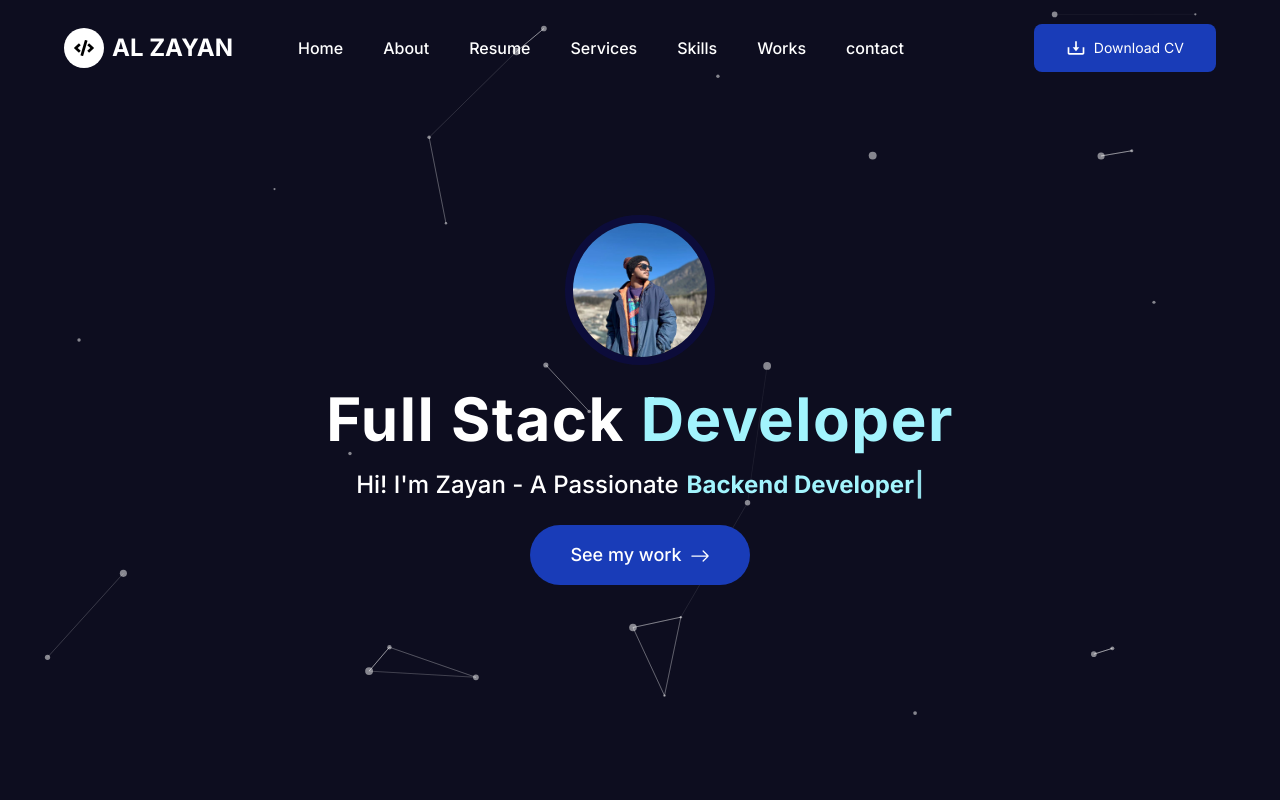
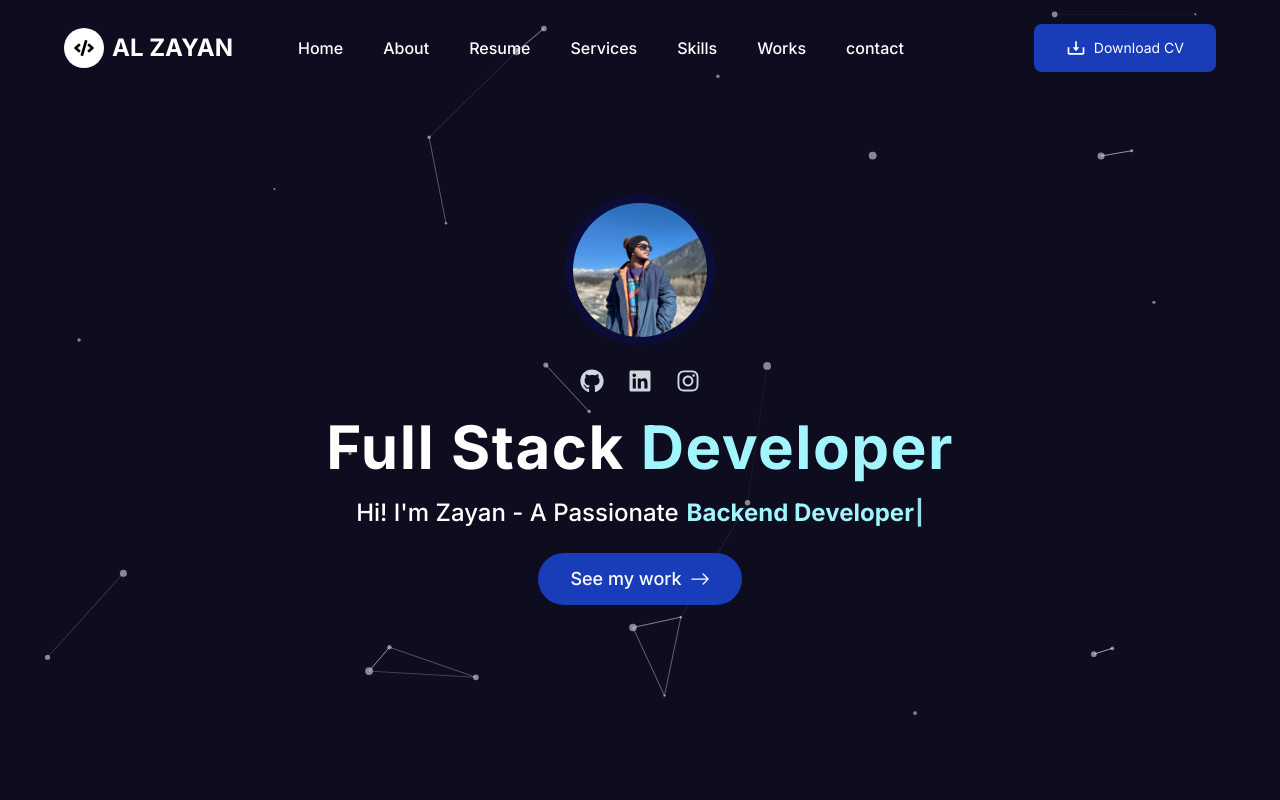
Before and after one commit to zayaaan-al/MyPortfolio, a Next.js app: page / in a window 1280 px wide. Shown: the top 800 px of the page. Built offline with nearby package versions, Linux system fonts and the light colour scheme.

Commit message:
icons added in hero section

```diff
--- a/app/components/Home/Hero/Hero.tsx
+++ b/app/components/Home/Hero/Hero.tsx
@@ -1,52 +1,92 @@
 "use client";
-import Image from 'next/image';
-import React from 'react';
-import { BsArrowRight } from 'react-icons/bs';
-import Typewriter from 'typewriter-effect';
-import ParticlesHero from './PartcleBackground';
-
+import Image from "next/image";
+import React from "react";
+import { BsArrowRight } from "react-icons/bs";
+import { FaGithub, FaInstagram, FaLinkedin } from "react-icons/fa";
+import Typewriter from "typewriter-effect";
+import ParticlesHero from "./PartcleBackground";
 
 const Hero = () => {
-  return  <div className=' relative h-screen flex items-center justify-center text-white overflow-hidden flex-col'>
+  return (
+    <div className="relative h-screen flex items-center justify-center text-white overflow-hidden flex-col">
+      <ParticlesHero />
 
-         <ParticlesHero />
-    <div className=' relative z-10 flex flex-col items-center'>
+      {/* Main Hero Content */}
+      <div className="relative z-10 flex flex-col items-center text-center px-4">
+        {/* Profile Image */}
         <Image
           src="/images/zayan.jpg"
-      alt='heroimage'
+          alt="heroimage"
           width={150}
           height={150}
-      className='rounded-full border-8  border-[#0c0c48aa]'/>
-      <h1 className=' text-2xl sm:text-4xl md:text-5xl lg:text-6xl mt-6 text-center font-bold tracking-wide'>
-        Full Stack
-        <span className=' text-cyan-200'> Developer</span>
+          className="rounded-full border-8 border-[#0c0c48aa]"
+        />
+
+        {/* Social Icons (horizontal row under image) */}
+        <div className="mt-6 flex flex-row items-center gap-6">
+          <a
+            href="https://github.com/zayaaan-al"
+            target="_blank"
+            rel="noopener noreferrer"
+            className="text-gray-300 hover:text-cyan-400 transition-colors duration-300 text-2xl"
+          >
+            <FaGithub />
+          </a>
+          <a
+            href="https://www.linkedin.com/in/zayaaan-al/"
+            target="_blank"
+            rel="noopener noreferrer"
+            className="text-gray-300 hover:text-cyan-400 transition-colors duration-300 text-2xl"
+          >
+            <FaLinkedin />
+          </a>
+          <a
+            href="https://www.instagram.com/zayaaan.al/"
+            target="_blank"
+            rel="noopener noreferrer"
+            className="text-gray-300 hover:text-cyan-400 transition-colors duration-300 text-2xl"
+          >
+            <FaInstagram />
+          </a>
+        </div>
+
+        {/* Heading */}
+        <h1 className="text-2xl sm:text-4xl md:text-5xl lg:text-6xl mt-6 font-bold tracking-wide">
+          Full Stack <span className="text-cyan-200">Developer</span>
         </h1>
-        <h2 className=' mt-5 text-sm px-2 text-center sm:text-2xl font-medium flex items-center'>
+
+        {/* Typewriter Text */}
+        <h2 className="mt-5 text-sm sm:text-lg md:text-2xl font-medium flex flex-wrap justify-center">
           Hi! I'm Zayan - A Passionate
-          <span className='text-cyan-200 font-bold'>
-            <Typewriter options={{
-              strings:[
-                ' Frontend Developer',
-                ' Backend Developer',
-                ' Web Developer'
+          <span className="text-cyan-200 font-bold">
+            <Typewriter
+              options={{
+                strings: [
+                  " Frontend Developer",
+                  " Backend Developer",
+                  " Web Developer",
                 ],
-              autoStart:true,
-              loop:true,
-              delay:75,
-              deleteSpeed:50,
-              wrapperClassName:'pl-2',
-
-            }}/>
+                autoStart: true,
+                loop: true,
+                delay: 75,
+                deleteSpeed: 50,
+                wrapperClassName: "pl-2",
+              }}
+            />
           </span>
         </h2>
-        <button className=' mt-6 px-10 py-4 bg-blue-800 hover:bg-blue-900 transition-all duration-300
-        cursor-pointer rounded-full text-lg font-medium'>
+
+        {/* Button */}
+        <button
+          className="mt-6 px-8 py-3 bg-blue-800 hover:bg-blue-900 transition-all duration-300
+          cursor-pointer rounded-full text-base sm:text-lg font-medium flex items-center gap-2"
+        >
           <span>See my work</span>
-         <BsArrowRight className='w-5 h-5 ml-2 inline-block'/>
+          <BsArrowRight className="w-5 h-5" />
         </button>
       </div>
     </div>
-
-}
+  );
+};
 
 export default Hero;
```
Lines whose indentation alone changed are shown as unchanged.
